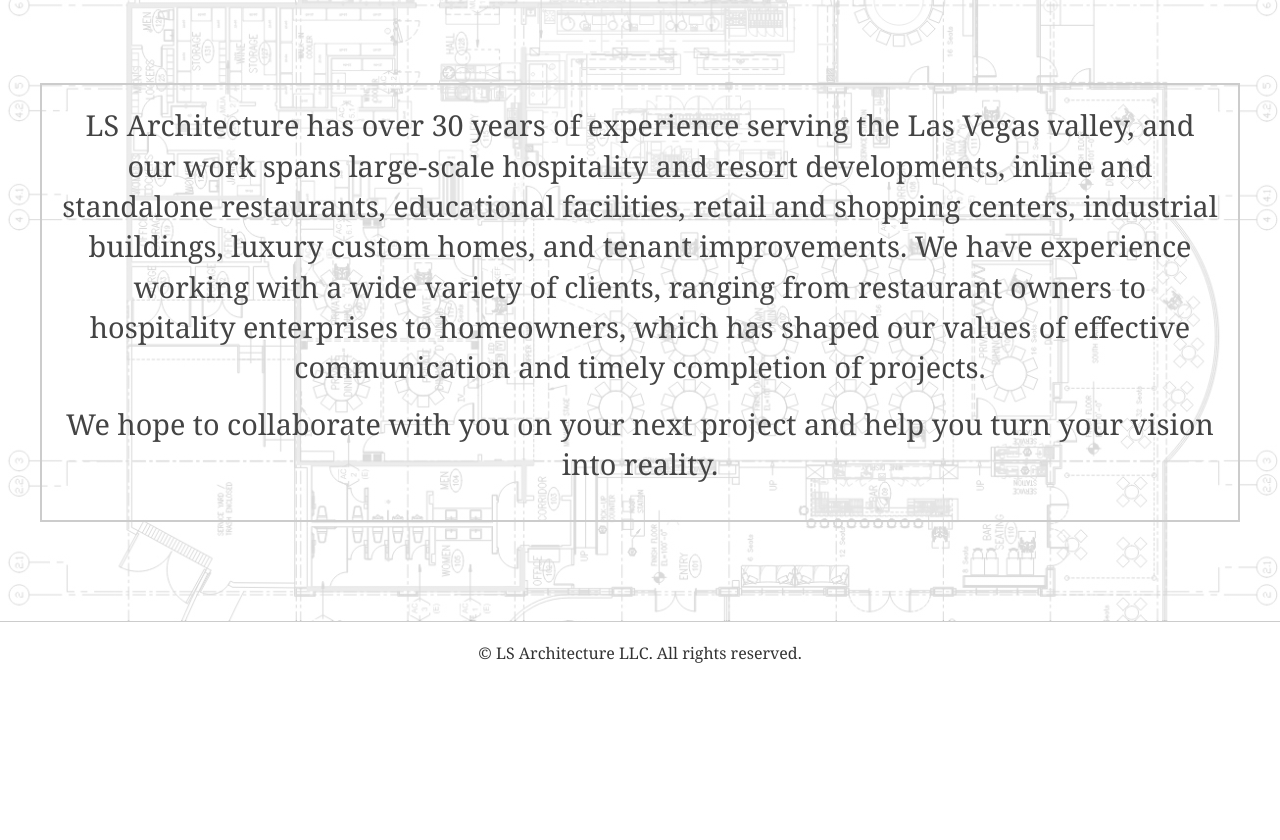
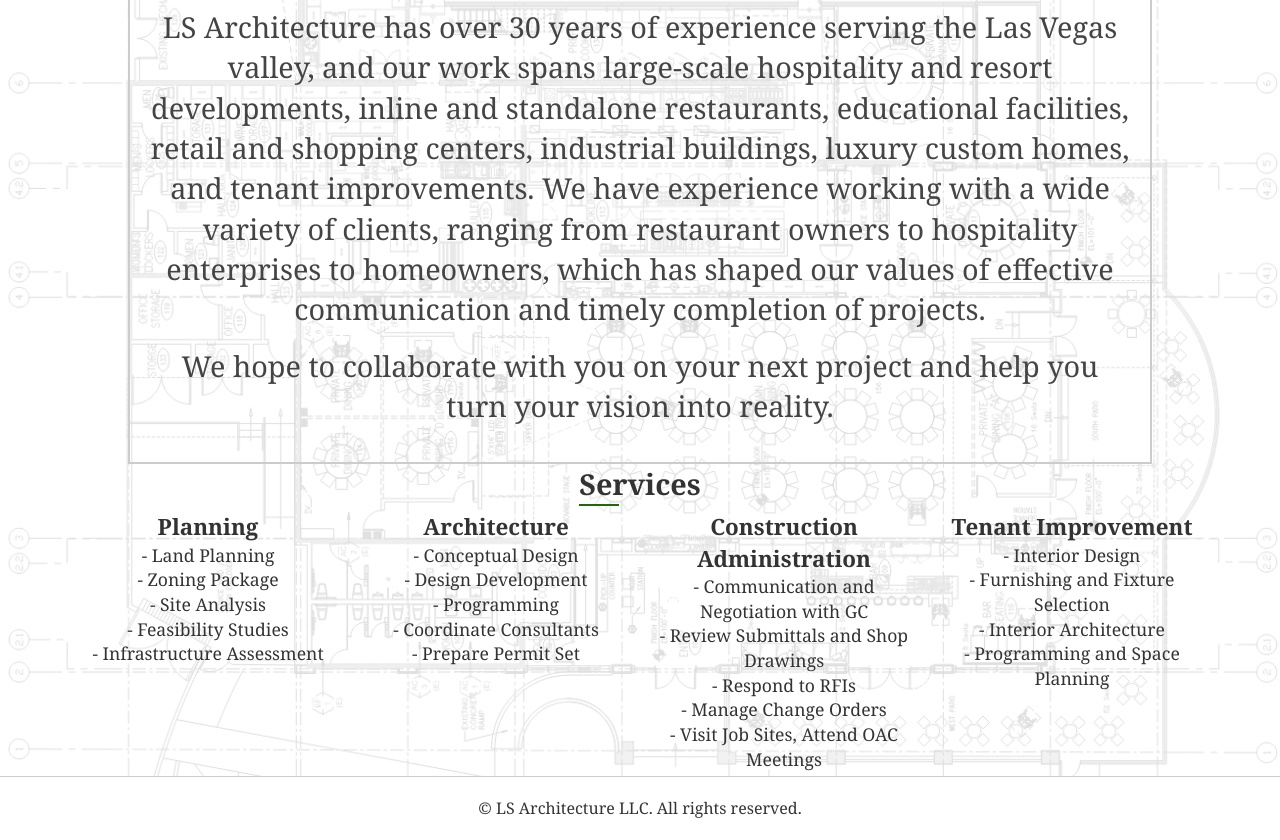
Before and after one commit to sachelv/lsarch1, a website built with Vite: page about.html in a window 1280 px wide. Shown: the part 116-956 px from the top of the page. Before the commit the page ends 800 px from the top, so only its background shows below. Built offline with nearby package versions, Linux system fonts and the light colour scheme.

Commit message:
Everything except finished project pages

```diff
--- a/about.html
+++ b/about.html
@@ -61,6 +61,60 @@
         <h2>LS Architecture has over 30 years of experience serving the Las Vegas valley, and our work spans large-scale hospitality and resort developments, inline and standalone restaurants, educational facilities, retail and shopping centers, industrial buildings, luxury custom homes, and tenant improvements. We have experience working with a wide variety of clients, ranging from restaurant owners to hospitality enterprises to homeowners, which has shaped our values of effective communication and timely completion of projects.</h2>
         <h2>We hope to collaborate with you on your next project and help you turn your vision into reality.</h2>
       </section>
+      <section class="servicesa-head computer-only">
+        <h2>Services</h2>
+        <hr>
+      </section>
+      <section class="servicesa computer-only">
+        <div class="servicesa-shape">
+          <!-- Left column -->
+          <article class="servicesa-block block1">
+            <h3>Planning</h3>
+            <ul>
+              <li>- Land Planning</li>
+              <li>- Zoning Package</li>
+              <li>- Site Analysis</li>
+              <li>- Feasibility Studies</li>
+              <li>- Infrastructure Assessment</li>
+            </ul>
+          </article>
+          <article class="servicesa-block block2">
+            <div class = "upper-right">
+              <h3>Architecture</h3>
+              <ul>
+                <li>- Conceptual Design</li>
+                <li>- Design Development</li>
+                <li>- Programming</li>
+                <li>- Coordinate Consultants</li>
+                <li>- Prepare Permit Set</li>
+              </ul>
+            </div>
+          </article>
+          <article class="servicesa-block block3">
+            <div class = "lower-left">
+              <h3>Construction Administration</h3>
+              <ul>
+                <li>- Communication and Negotiation with GC</li>
+                <li>- Review Submittals and Shop Drawings</li>
+                <li>- Respond to RFIs</li>
+                <li>- Manage Change Orders</li>
+                <li>- Visit Job Sites, Attend OAC Meetings</li>
+              </ul>
+            </div>
+          </article>
+          <article class="servicesa-block block4">
+            <div class = "lower-right">
+              <h3>Tenant Improvement</h3>
+              <ul>
+                <li>- Interior Design</li>
+                <li>- Furnishing and Fixture Selection</li>
+                <li>- Interior Architecture</li>
+                <li>- Programming and Space Planning</li>
+              </ul>
+            </div>
+          </article>
+        </div>
+      </section>
     </main>
 
     <!-- Footer stays at bottom if content is short -->
--- a/src/style.css
+++ b/src/style.css
@@ -1,6 +1,9 @@
 /* Global resets/typography */
 .mobile-only {
   display: none !important;
+}
+.computer-only{
+  display: block !important;
 }
 
 * {
@@ -129,7 +132,7 @@
 
 .projects-section hr {
   border: none;
-  border-bottom: 2px solid #04722b;
+  border-bottom: 2px solid #206905;
   width: 60px;
   margin-bottom: 20px;
 }
@@ -184,7 +187,7 @@
   /* Center text horizontally */
   text-align: center;
   padding: 20px 20px;
-  max-width: 1200px;
+  width: 80%;
   margin: 0 auto; /* center the .contact-section if max-width is used */
   /* Add a subtle background (optional) */
   border: 2px solid #ccc;
@@ -196,6 +199,52 @@
   margin-bottom: 1rem;
   color: #444; /* a softer color than pure black */
   font-weight: normal; /* optional: if you want a lighter feel */
+}
+
+.servicesa {
+  width: 90%;
+}
+
+.servicesa-head {
+  text-align: center;
+}
+.servicesa-head h2 {
+  font-size: 1.8rem;
+  font-weight: bold;
+}
+.servicesa-head hr {
+  border: none;
+  border-bottom: 2px solid #206905;
+  width: 40px;
+  margin-bottom: 0px;
+}
+
+.servicesa .servicesa-shape {
+  display: flex;
+  justify-content: space-between; /* Space between the blocks */
+  flex-wrap: nowrap; /* Allow wrapping for smaller screens */
+  gap: 0px; /* Add spacing between the blocks */
+  padding: 0px;
+}
+
+.servicesa .servicesa-block {
+  flex: 1 1 calc(25% - 5px); /* Adjust width for 4 blocks with gap */
+  box-sizing: border-box;
+  /* background-color: #f9f9f9; Optional: Add background for visibility */
+  /* border: 1px solid #ccc; Optional: Add border */
+  padding: 5px;
+  text-align: center; /* Center content inside each block */
+}
+.servicesa .servicesa-block ul {
+  list-style: none; /* Remove bullets */
+  margin: 0; /* Reset margin */
+  padding: 0; /* Reset padding */
+  font-size: 1.1rem;
+  font-weight:400;
+}
+
+.servicesa .servicesa-block h3 {
+  font-size: 1.4rem;
 }
 
 /* Contact Section */
@@ -229,21 +278,21 @@
 
 .right-content h2:first-of-type {
   font-weight: bold;
-  font-size: 2.2rem;
+  font-size: 2rem;
+  margin-bottom: 0px;
+}
+.right-content hr {
+  border: none;
+  border-bottom: 2px solid #206905;
+  width: 100px;
+  margin-bottom: 20px;
 }
 
 .right-content h2 {
   font-weight: bold !important;
-  font-size: 2rem;
+  font-size: 1.8rem !important;
 }
 
-/* Contact headings style */
-.contact-section h2 {
-  font-size: 1.8rem; /* or 2rem, up to you */
-  margin-bottom: 1rem;
-  color: #444; /* a softer color than pure black */
-  font-weight: normal; /* optional: if you want a lighter feel */
-}
 
 /* Adjust footer spacing */
 footer {
@@ -330,8 +379,8 @@
 
   /* Background image here */
   background: linear-gradient(
-    rgba(255, 255, 255, 0.85), /* Adjust the 0.9 value to control transparency */
-    rgba(255, 255, 255, 0.85)
+    rgba(255, 255, 255, 0.87), /* Adjust the 0.9 value to control transparency */
+    rgba(255, 255, 255, 0.87)
   ), url("/images/R&G restaurant.jpg") no-repeat center center;
   background-size: cover;
   background-position: center;
@@ -382,7 +431,12 @@
   font-size: 1.2rem;
   font-weight: bold;
 }
-
+.services-head hr {
+  border: none;
+  border-bottom: 2px solid #206905;
+  width: 60px;
+  margin-bottom: 0px;
+}
 .services {
   width: 95vw;
   margin: 0 auto; /* This centers it horizontally if parent is wider */
@@ -398,7 +452,7 @@
   /* Angled top-right shape. Adjust as needed to match your screenshot exactly. */
   clip-path: polygon(
     0% 0%,    /* top-left corner */
-    40% 0%,   /* near top-right */
+    100% 0%,   /* near top-right */
     100% 25%, /* angled top-right corner */
     100% 100%,/* bottom-right corner */
     0% 100%   /* bottom-left corner */
@@ -412,10 +466,10 @@
 
 /* Each column is half-ish width */
 .left-block {
-  width: 38%;
+  width: 55%;
 }
 .right-block {
-  width: 62%
+  width: 45%
 }
 
 /* Make sub-headings bold with a bit of spacing */
@@ -423,31 +477,35 @@
   font-weight: bold;
   margin-bottom: 0rem;
   margin-top: 0.5rem;
-  font-size: 0.62rem;
+  font-size: 0.75rem;
 }
 
 /* Stagger the lower-right content down */
+/*
 .right-block .upper-right {
-  margin-top: 4rem; /* push Tenant Improvement further down */
+  margin-top: 4rem;
 }
-
 .right-block .lower-right {
-  margin-top: 3rem; /* push Tenant Improvement further down */
+  margin-top: 3rem;
 }
-
+*
 .left-block .lower-left {
-  margin-top: 3rem; /* push Tenant Improvement further down */
+  margin-top: 1 rem;
 }
+*/
 
 /* Basic bullet styling */
 .services-block ul {
   list-style: disc;
   margin-left: 1rem;
   margin-bottom: 0.6rem;
-  font-size: 0.62rem;
+  font-size: 0.75rem;
 }
 
 @media (max-width: 768px) {
+  .computer-only {
+    display: none !important;
+  }
   /* Hide regular nav and show hamburger */
   .hamburger {
     display: block !important;
@@ -527,6 +585,9 @@
   .hero-img {
     width: 100%;
   }
+  .about-section {
+    width: 90%
+  }
   .about-section h2 {
     font-size: 1.2rem !important;
   }
```
Also changed, not shown: contact.html (+2 -1 lines), index.html (+16 -14 lines).
